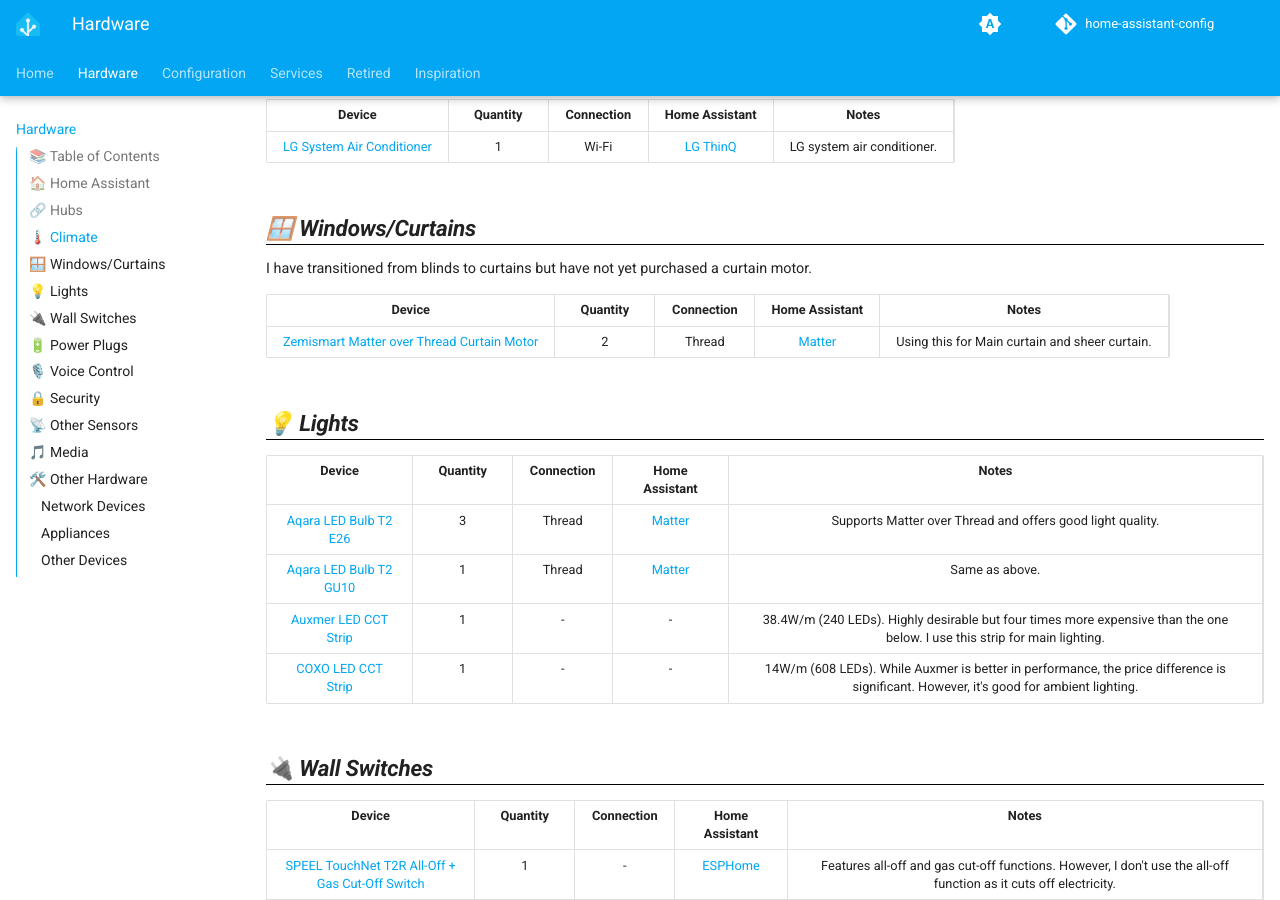
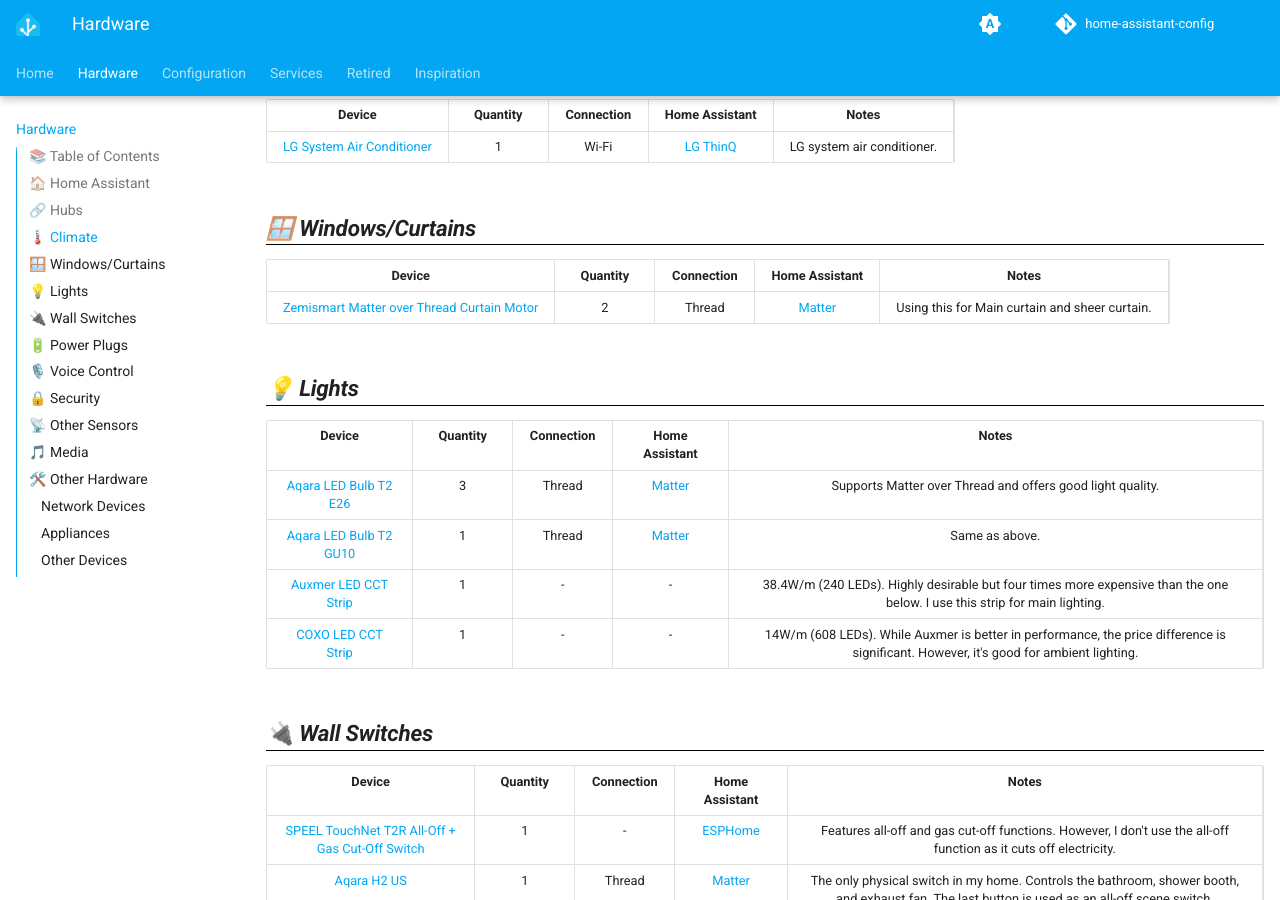
Before and after one commit to saya6k/home-assistant-config, an MkDocs documentation site: the page built from docs/hardware.md, in a window 1280 px wide and 900 px high, scrolled down 1068 px. Built offline with MkDocs 1.6.1 and Material for MkDocs 9.7.7, drawn with Linux system fonts in a browser that asks for light colours; comment, search, counter and statistics services are not loaded.

Commit message:
docs: Fix curtain hardware documentation

```diff
--- a/docs/hardware.md
+++ b/docs/hardware.md
@@ -42,8 +42,6 @@ Welcome to the comprehensive list of hardware in my smart home setup. Some links
 | [LG System Air Conditioner](https://www.lge.co.kr/kr/business/product/cooling/single-multi-v-s-living) |    1     |   Wi-Fi    | [LG ThinQ](https://www.home-assistant.io/integrations/lg_thinq/) | LG system air conditioner. |
 
 ## 🪟 Windows/Curtains
-
-I have transitioned from blinds to curtains but have not yet purchased a curtain motor.
 
 |                                        Device                                         | Quantity | Connection |                        Home Assistant                        |                     Notes                      |
 | :-----------------------------------------------------------------------------------: | :------: | :--------: | :----------------------------------------------------------: | :--------------------------------------------: |
```
